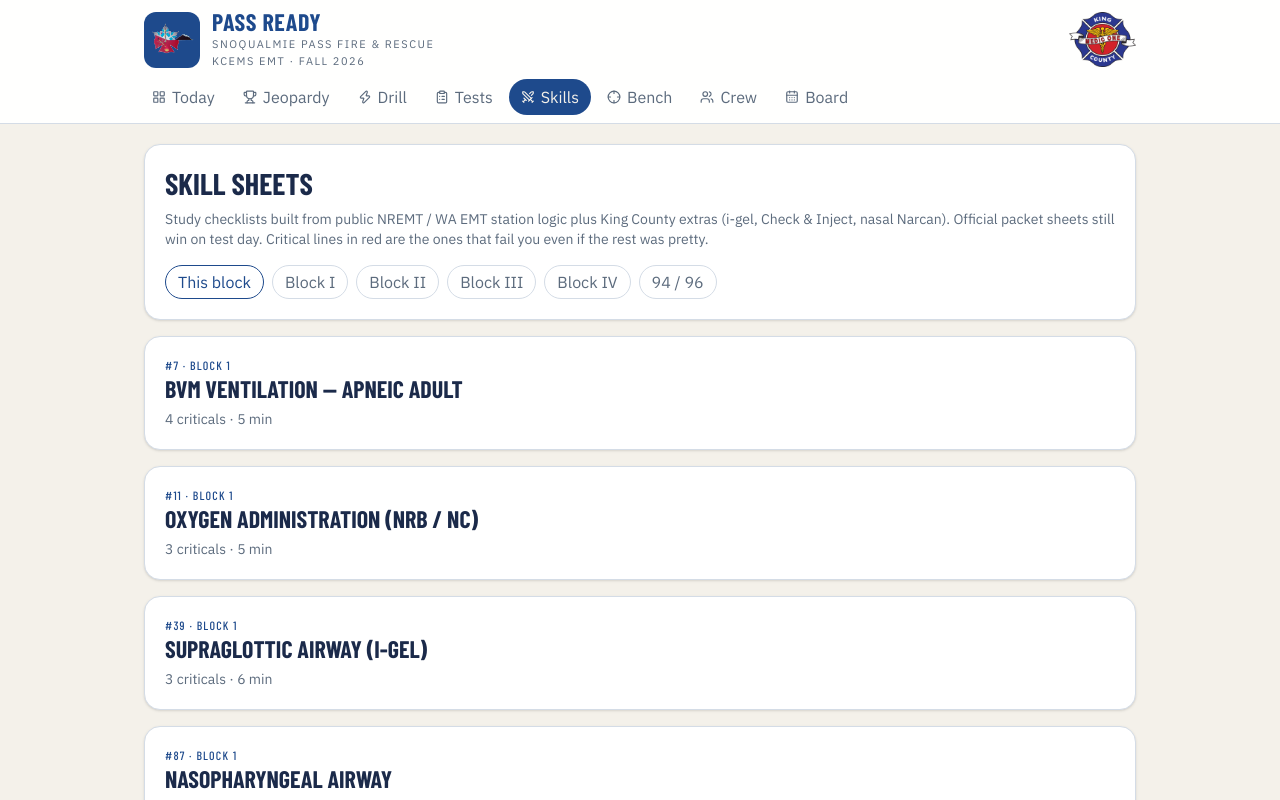
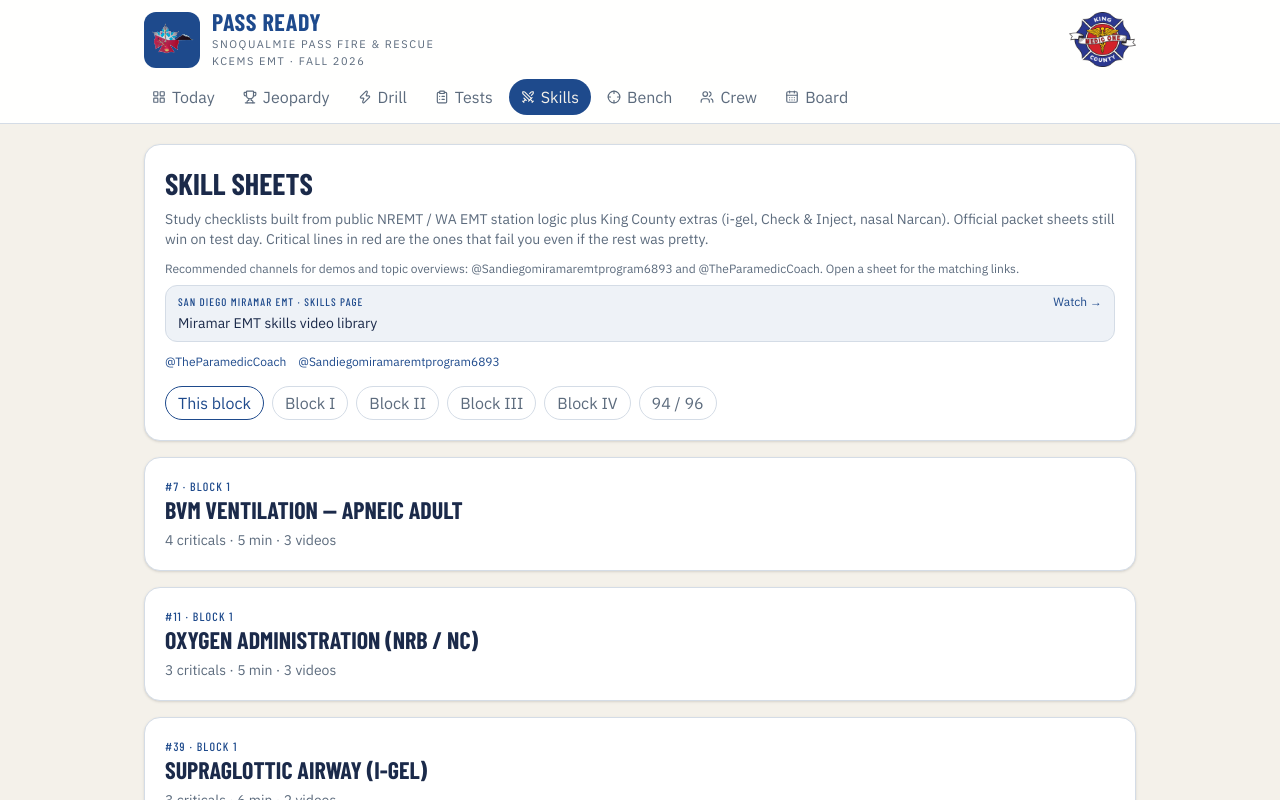
Before and after one commit to sz3lp/pass-ready, a React (Vite) app: page / in a window 1280 px wide. Both pictures are taken after a click on the button 892 px from the left and 546 px from the top of the page. Shown: the top 800 px of the page. Built offline with nearby package versions, Linux system fonts and the light colour scheme; a web font is replaced by a local one.

Commit message:
Add YouTube skill demos and topic overviews from Paramedic Coach and Miramar EMT.

```diff
--- /dev/null
+++ b/src/components/VideoLinks.tsx
@@ -0,0 +1,43 @@
+import { CHANNELS, channelLabel, type VideoLink } from "../data/videos"
+
+export function VideoLinks({
+  links,
+  note,
+}: {
+  links: VideoLink[]
+  note?: string
+}) {
+  if (!links.length) return null
+  return (
+    <div className="grid gap-2">
+      {note && <p className="text-xs text-mute">{note}</p>}
+      {links.map((v) => (
+        <a
+          key={`${v.channel}-${v.url}-${v.title}`}
+          href={v.url}
+          target="_blank"
+          rel="noreferrer"
+          className="flex items-start justify-between gap-3 rounded-xl border border-line bg-raised px-3 py-2 text-left hover:border-tape/40"
+        >
+          <span>
+            <span className="block font-display text-[11px] uppercase tracking-widest text-tape">
+              {channelLabel(v.channel)}
+              {v.channel === "miramar" && v.url.includes("search") ? " · channel search" : ""}
+              {v.channel === "miramar" && v.url.includes("sites.google") ? " · skills page" : ""}
+            </span>
+            <span className="mt-0.5 block text-sm text-ink">{v.title}</span>
+          </span>
+          <span className="shrink-0 text-xs text-tape">Watch →</span>
+        </a>
+      ))}
+      <div className="flex flex-wrap gap-3 pt-1 text-xs text-mute">
+        <a href={CHANNELS["paramedic-coach"].url} target="_blank" rel="noreferrer" className="text-tape">
+          {CHANNELS["paramedic-coach"].handle}
+        </a>
+        <a href={CHANNELS.miramar.url} target="_blank" rel="noreferrer" className="text-tape">
+          {CHANNELS.miramar.handle}
+        </a>
+      </div>
+    </div>
+  )
+}
--- /dev/null
+++ b/src/data/videos.ts
@@ -0,0 +1,175 @@
+export type VideoChannel = "paramedic-coach" | "miramar"
+
+export type VideoLink = {
+  title: string
+  url: string
+  channel: VideoChannel
+  kind: "skill" | "topic"
+}
+
+export const CHANNELS = {
+  "paramedic-coach": {
+    label: "The Paramedic Coach",
+    handle: "@TheParamedicCoach",
+    url: "https://www.youtube.com/@TheParamedicCoach",
+  },
+  miramar: {
+    label: "San Diego Miramar EMT",
+    handle: "@Sandiegomiramaremtprogram6893",
+    url: "https://www.youtube.com/@Sandiegomiramaremtprogram6893",
+    skillsPage: "https://sites.google.com/view/miramaremtprogram/home/current-student-page/emt-skills-videos",
+  },
+} as const
+
+function coach(title: string, id: string): VideoLink {
+  return {
+    title,
+    url: `https://www.youtube.com/watch?v=${id}`,
+    channel: "paramedic-coach",
+    kind: "topic",
+  }
+}
+
+function coachShort(title: string, id: string): VideoLink {
+  return {
+    title,
+    url: `https://www.youtube.com/shorts/${id}`,
+    channel: "paramedic-coach",
+    kind: "topic",
+  }
+}
+
+/** Channel search when a specific Miramar watch ID is not published publicly. */
+function miramarSearch(title: string, query: string): VideoLink {
+  return {
+    title,
+    url: `https://www.youtube.com/@Sandiegomiramaremtprogram6893/search?query=${encodeURIComponent(query)}`,
+    channel: "miramar",
+    kind: "skill",
+  }
+}
+
+function miramarHub(title: string): VideoLink {
+  return {
+    title,
+    url: CHANNELS.miramar.skillsPage,
+    channel: "miramar",
+    kind: "skill",
+  }
+}
+
+/** Confirmed Paramedic Coach overviews (watch / shorts IDs verified). */
+export const COACH = {
+  blsAirways: coach("BLS Airways for EMTs (NPA & OPA)", "aR6X9Up_E5U"),
+  oxygenDevices: coach("Oxygen Devices QUIZ for EMT Students", "iJkx4l9yLcw"),
+  shock: coach("All Shock Types in One Video | NREMT Shock Review", "gARL40EjDPU"),
+  primaryAssessment: coach("EMT Primary Assessment", "63DR8V33WIo"),
+  primaryVsSecondary: coachShort("Primary vs Secondary Assessment", "TqkVs5lfRvc"),
+  medicalAssessment: coach("MEDICAL ASSESSMENT Taught In Only 19 Minutes", "X7n5VjwHlPA"),
+  medicalEasy: coachShort("Medical Assessment Made EASY", "mqyFwyzDF_Q"),
+  breathing: coach("How I Assess Difficulty Breathing FAST", "JgZ0e0kYPRw"),
+  passEmt: coach("Watch These 11 Minutes To PASS EMT Class", "hi4aWvRxeG4"),
+} as const
+
+export const MIRAMAR_HUB: VideoLink = miramarHub("Miramar EMT skills video library")
+
+/** Per skill sheet: Miramar demos first, then Coach cognitive overviews. */
+export const SKILL_VIDEOS: Record<string, VideoLink[]> = {
+  s7: [
+    miramarSearch("Bag valve mask: apneic patient", "BAG VALVE MASK APNEIC"),
+    COACH.blsAirways,
+    COACH.breathing,
+  ],
+  s11: [
+    miramarSearch("Oxygen administration: non-rebreather", "OXYGEN ADMINISTRATION NON RE-BREATHER"),
+    COACH.oxygenDevices,
+    COACH.breathing,
+  ],
+  s39: [COACH.blsAirways, COACH.breathing],
+  s87: [COACH.blsAirways],
+  s29: [
+    miramarSearch("Bleeding control & shock management", "BLEEDING CONTROL SHOCK"),
+    COACH.shock,
+  ],
+  s31: [miramarSearch("Long bone immobilization", "LONG BONE IMMOBILIZATION")],
+  s33: [miramarSearch("Long bone / joint immobilization", "LONG BONE IMMOBILIZATION")],
+  s89: [miramarSearch("Long bone immobilization (traction context)", "LONG BONE IMMOBILIZATION")],
+  s92: [miramarSearch("Spinal immobilization: supine patient", "SPINAL IMMOBILIZATION SUPINE")],
+  s21: [
+    miramarSearch("Trauma assessment", "TRAUMA ASSESSMENT"),
+    COACH.primaryAssessment,
+    COACH.shock,
+  ],
+  s25: [
+    miramarSearch("Cardiac arrest management: AED", "CARDIAC ARREST AED"),
+    COACH.passEmt,
+  ],
+  s57: [COACH.medicalAssessment, COACH.medicalEasy],
+  s65: [COACH.medicalAssessment, COACH.medicalEasy],
+  s61: [COACH.medicalAssessment],
+  s73: [COACH.medicalAssessment],
+  s13: [
+    miramarSearch("Medical assessment: chest pain", "MEDICAL ASSESSMENT CHEST PAIN"),
+    miramarSearch("Medical assessment: allergic reaction", "MEDICAL ASSESSMENT ALLERGIC"),
+    COACH.medicalAssessment,
+    COACH.medicalEasy,
+    COACH.primaryVsSecondary,
+  ],
+  s63: [COACH.medicalAssessment, COACH.breathing],
+  s69: [
+    miramarSearch("Medical assessment: allergic reaction", "MEDICAL ASSESSMENT ALLERGIC"),
+    COACH.medicalAssessment,
+    COACH.shock,
+  ],
+  s94: [
+    miramarSearch("Medical assessment demos", "MEDICAL ASSESSMENT"),
+    COACH.medicalAssessment,
+    COACH.primaryAssessment,
+    COACH.medicalEasy,
+  ],
+  s96: [
+    miramarSearch("Trauma assessment", "TRAUMA ASSESSMENT"),
+    COACH.primaryAssessment,
+    COACH.shock,
+  ],
+}
+
+/** Topic overviews keyed to Jeopardy / class session ids. */
+export const TOPIC_VIDEOS: Record<string, VideoLink[]> = {
+  "b1-ems": [COACH.primaryAssessment, COACH.primaryVsSecondary, COACH.passEmt],
+  "b1-body": [COACH.passEmt],
+  "b1-trauma-shock": [COACH.shock, COACH.primaryAssessment],
+  "b1-airway": [COACH.blsAirways, COACH.oxygenDevices, COACH.breathing],
+  "b1-soft-head": [COACH.shock, COACH.primaryAssessment],
+  "b1-review": [COACH.passEmt, COACH.shock, COACH.blsAirways, COACH.primaryAssessment],
+  "b2-ortho": [COACH.primaryAssessment, COACH.shock],
+  "b2-medical": [COACH.medicalAssessment, COACH.medicalEasy, COACH.primaryVsSecondary],
+  "b2-cardio-resp": [COACH.breathing, COACH.oxygenDevices, COACH.medicalAssessment],
+  "b2-neuro": [COACH.medicalAssessment, COACH.primaryAssessment],
+  "b2-review": [COACH.medicalAssessment, COACH.breathing, COACH.shock],
+  "b3-endo": [COACH.medicalAssessment, COACH.shock],
+  "b3-ob": [COACH.medicalAssessment],
+  "b3-pharm": [COACH.medicalAssessment],
+  "b3-safety": [COACH.passEmt],
+  "b3-tox": [COACH.medicalAssessment, COACH.breathing],
+  "b3-review": [COACH.medicalAssessment, COACH.shock, COACH.passEmt],
+  "b4-lifespan": [COACH.medicalAssessment],
+  "b4-peds": [COACH.medicalAssessment, COACH.breathing],
+  "b4-legal": [COACH.passEmt],
+  "b4-ops": [COACH.passEmt, COACH.shock],
+  "b4-review": [COACH.medicalAssessment, COACH.passEmt],
+  "md-jeopardy": [COACH.passEmt, COACH.shock, COACH.medicalAssessment, COACH.blsAirways],
+  "final-150": [COACH.passEmt, COACH.shock, COACH.medicalAssessment, COACH.primaryAssessment],
+}
+
+export function videosForSkill(skillId: string) {
+  return SKILL_VIDEOS[skillId] ?? []
+}
+
+export function videosForTopic(classId: string) {
+  return TOPIC_VIDEOS[classId] ?? []
+}
+
+export function channelLabel(channel: VideoChannel) {
+  return CHANNELS[channel].label
+}
--- a/src/index.css
+++ b/src/index.css
@@ -13,7 +13,9 @@
 @source "./views/Jeopardy.tsx";
 @source "./views/Tests.tsx";
 @source "./data/tests.ts";
+@source "./data/videos.ts";
 @source "./lib/practice.ts";
+@source "./components/VideoLinks.tsx";
 
 @theme {
   --font-display: "Barlow Condensed", sans-serif;
--- a/src/views/Jeopardy.tsx
+++ b/src/views/Jeopardy.tsx
@@ -1,9 +1,11 @@
 import { useEffect, useMemo, useState } from "react"
 import { ArrowLeft } from "lucide-react"
 import { BRAND, classById, classesForBlock, type ClassSession } from "../data/brand"
+import { videosForTopic } from "../data/videos"
 import { currentBlock } from "../lib/schedule"
 import { buildBoard, clueOf, nudgeOf, responseOf, shuffledChoices, type CategoryCol } from "../lib/jeopardy"
 import { Panel } from "../components/ui"
+import { VideoLinks } from "../components/VideoLinks"
 import type { View } from "../nav"
 
 const BLOCK_LABEL: Record<ClassSession["block"], string> = {
@@ -43,17 +45,31 @@ function Lobby({ go }: { go: (view: View, extra?: string) => void }) {
             {block === live ? <span className="ml-2 text-sm font-semibold text-medic">now</span> : null}
           </h2>
           <div className="grid gap-2 sm:grid-cols-2">
-            {classesForBlock(block).map((c) => (
-              <button key={c.id} type="button" onClick={() => go("jeopardy", c.id)} className="text-left">
+            {classesForBlock(block).map((c) => {
+              const vids = videosForTopic(c.id)
+              return (
+                <div key={c.id} className="grid gap-2">
+                  <button type="button" onClick={() => go("jeopardy", c.id)} className="text-left">
                     <Panel className="h-full hover:border-tape/50">
                       <p className="font-display text-xs uppercase tracking-widest text-tape">{c.subtitle}</p>
                       <h3 className="font-display text-2xl font-bold uppercase leading-tight">{c.title}</h3>
                       <p className="mt-1 text-xs text-mute">
                         {c.categories.length === 1 ? "1 category" : `${c.categories.length} categories`}
+                        {vids.length ? ` · ${vids.length} topic videos` : ""}
                       </p>
                     </Panel>
                   </button>
-            ))}
+                  {vids.length > 0 && (
+                    <Panel>
+                      <p className="font-display text-xs uppercase tracking-widest text-mute">Topic overview</p>
+                      <div className="mt-2">
+                        <VideoLinks links={vids} />
+                      </div>
+                    </Panel>
+                  )}
+                </div>
+              )
+            })}
           </div>
         </div>
       ))}
--- a/src/views/Skills.tsx
+++ b/src/views/Skills.tsx
@@ -1,10 +1,12 @@
 import { useEffect, useMemo, useState } from "react"
 import { BLOCKS } from "../data/syllabus"
 import { SKILLS, type Skill } from "../data/skills"
+import { MIRAMAR_HUB, videosForSkill } from "../data/videos"
 import { blockMeta } from "../lib/schedule"
 import { recordSkill } from "../lib/storage"
 import { useAppStore } from "../lib/store"
 import { Panel, Pill } from "../components/ui"
+import { VideoLinks } from "../components/VideoLinks"
 
 export function SkillsView() {
   const { store, setStore } = useAppStore()
@@ -85,6 +87,17 @@ export function SkillsView() {
             </p>
           )}
         </Panel>
+        {videosForSkill(active.id).length > 0 && (
+          <Panel>
+            <p className="font-display text-xs uppercase tracking-widest text-mute">Watch before you run it</p>
+            <p className="mt-1 text-sm text-mute">
+              Miramar demos are San Diego skill-sheet style. Paramedic Coach is cognitive overview. King County / WA sheets still win on test day.
+            </p>
+            <div className="mt-3">
+              <VideoLinks links={videosForSkill(active.id)} />
+            </div>
+          </Panel>
+        )}
         <ol className="grid gap-2">
           {active.steps.map((step, idx) => (
             <li key={idx}>
@@ -145,6 +158,12 @@ export function SkillsView() {
         <p className="mt-2 text-sm text-mute">
           Study checklists built from public NREMT / WA EMT station logic plus King County extras (i-gel, Check & Inject, nasal Narcan). Official packet sheets still win on test day. Critical lines in red are the ones that fail you even if the rest was pretty.
         </p>
+        <div className="mt-3">
+          <VideoLinks
+            links={[MIRAMAR_HUB]}
+            note="Recommended channels for demos and topic overviews: @Sandiegomiramaremtprogram6893 and @TheParamedicCoach. Open a sheet for the matching links."
+          />
+        </div>
         <div className="mt-4 flex flex-wrap gap-2">
           <button type="button" onClick={() => setFilter("now")} className={`rounded-full border px-3 py-1 text-xs ${filter === "now" ? "border-tape text-tape" : "border-line text-mute"}`}>
             This block
@@ -171,7 +190,10 @@ export function SkillsView() {
                     {s.sheet} · {typeof s.block === "number" ? `Block ${s.block}` : "Final"}
                   </p>
                   <h2 className="font-display text-2xl font-bold uppercase">{s.name}</h2>
-                  <p className="mt-1 text-sm text-mute">{s.steps.filter((x) => x.critical).length} criticals · {s.minutes} min</p>
+                  <p className="mt-1 text-sm text-mute">
+                    {s.steps.filter((x) => x.critical).length} criticals · {s.minutes} min
+                    {videosForSkill(s.id).length ? ` · ${videosForSkill(s.id).length} videos` : ""}
+                  </p>
                 </div>
                 {last && <Pill tone={last.passed ? "go" : "stop"}>{last.passed ? "last: pass" : "last: fail"}</Pill>}
               </div>
```
Lines whose indentation alone changed are shown as unchanged.
